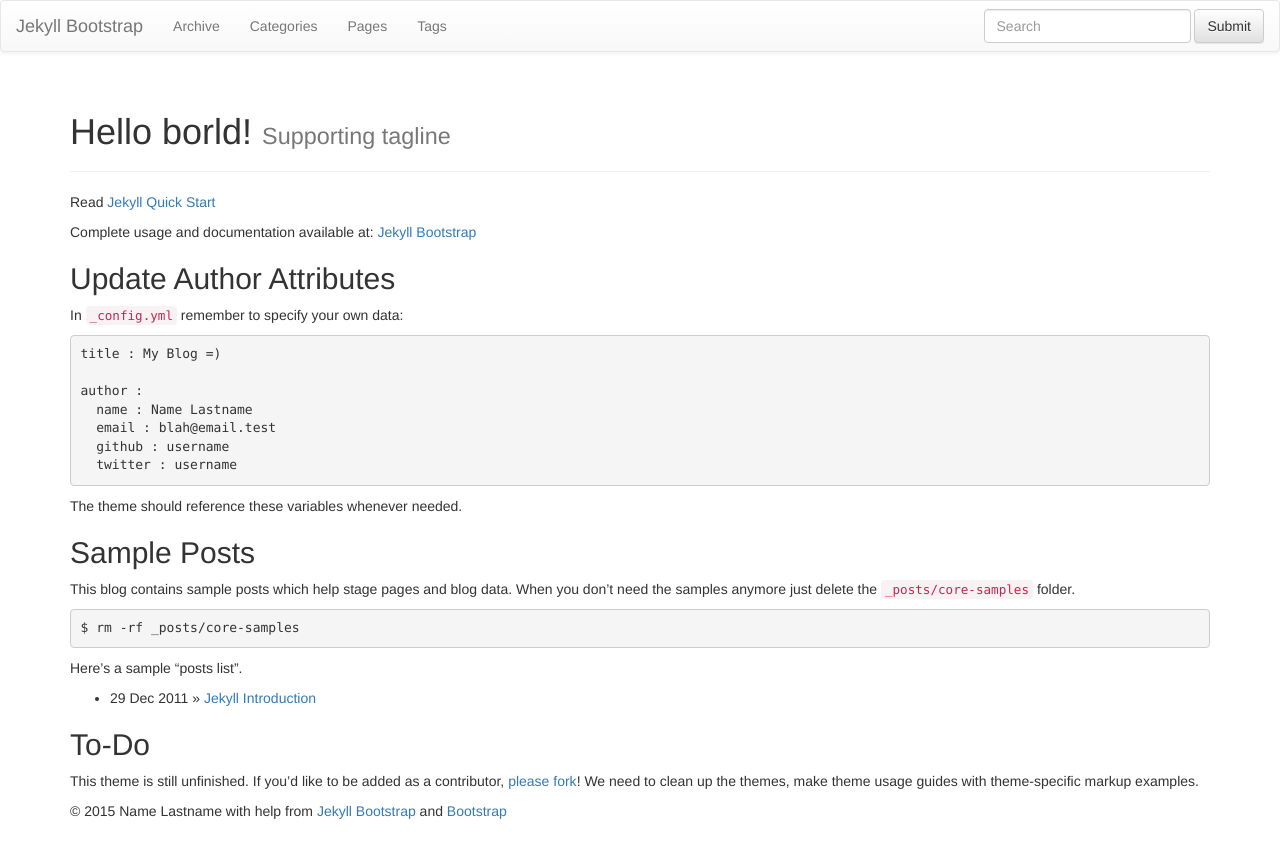
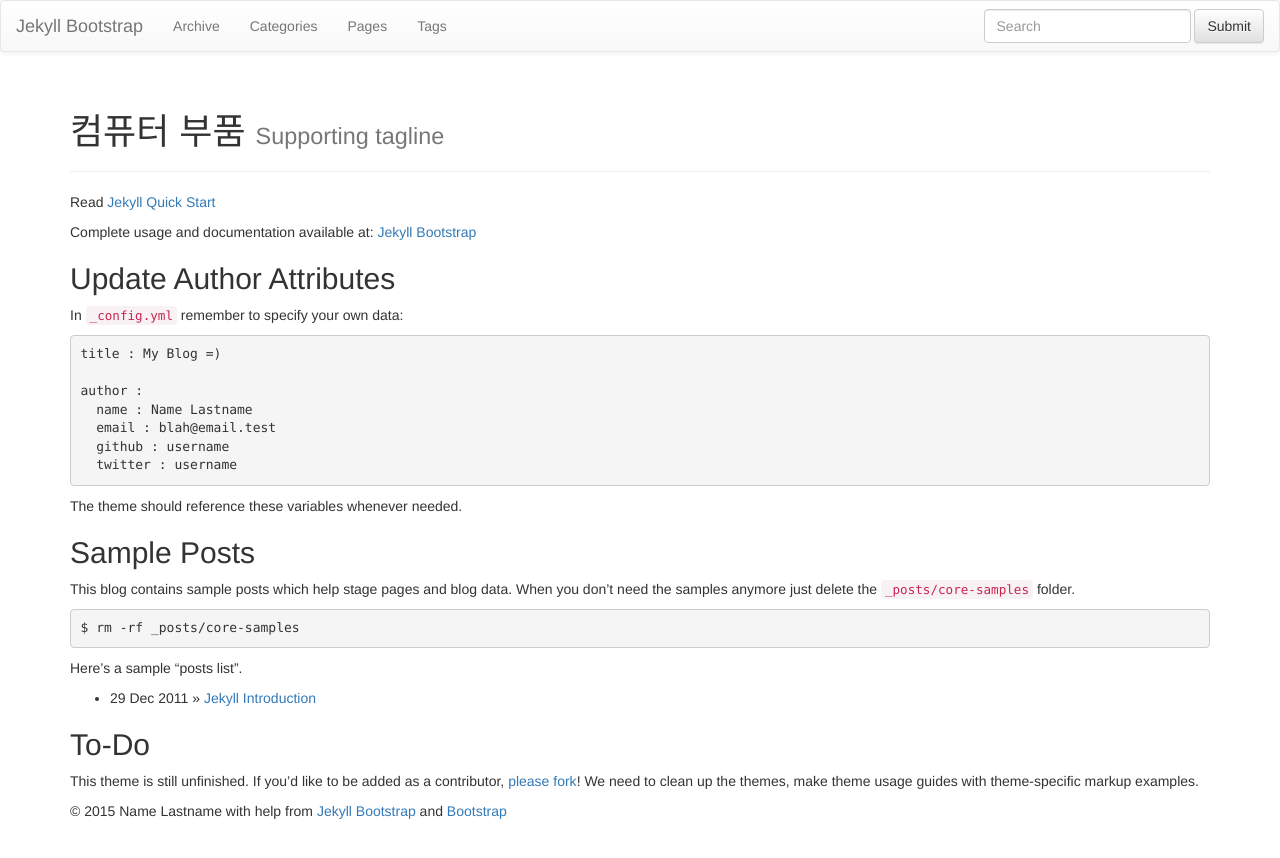
Before and after one commit to kutchoiwjun92/kutchoiwjun92.github.com, a Jekyll site: the page built from index.md, in a window 1280 px wide. Shown: the top 858 px of the page. Built offline with Jekyll 4.4.1, drawn with Linux system fonts in a browser that asks for light colours; nearby versions of some CDN libraries; library files that are not in the unit come from our copies.

Commit message:
Update index.md

```diff
--- a/index.md
+++ b/index.md
@@ -1,6 +1,6 @@
 ---
 layout: page
-title: Hello borld!
+title: 컴퓨터 부품
 tagline: Supporting tagline
 ---
 {% include JB/setup %}
```
